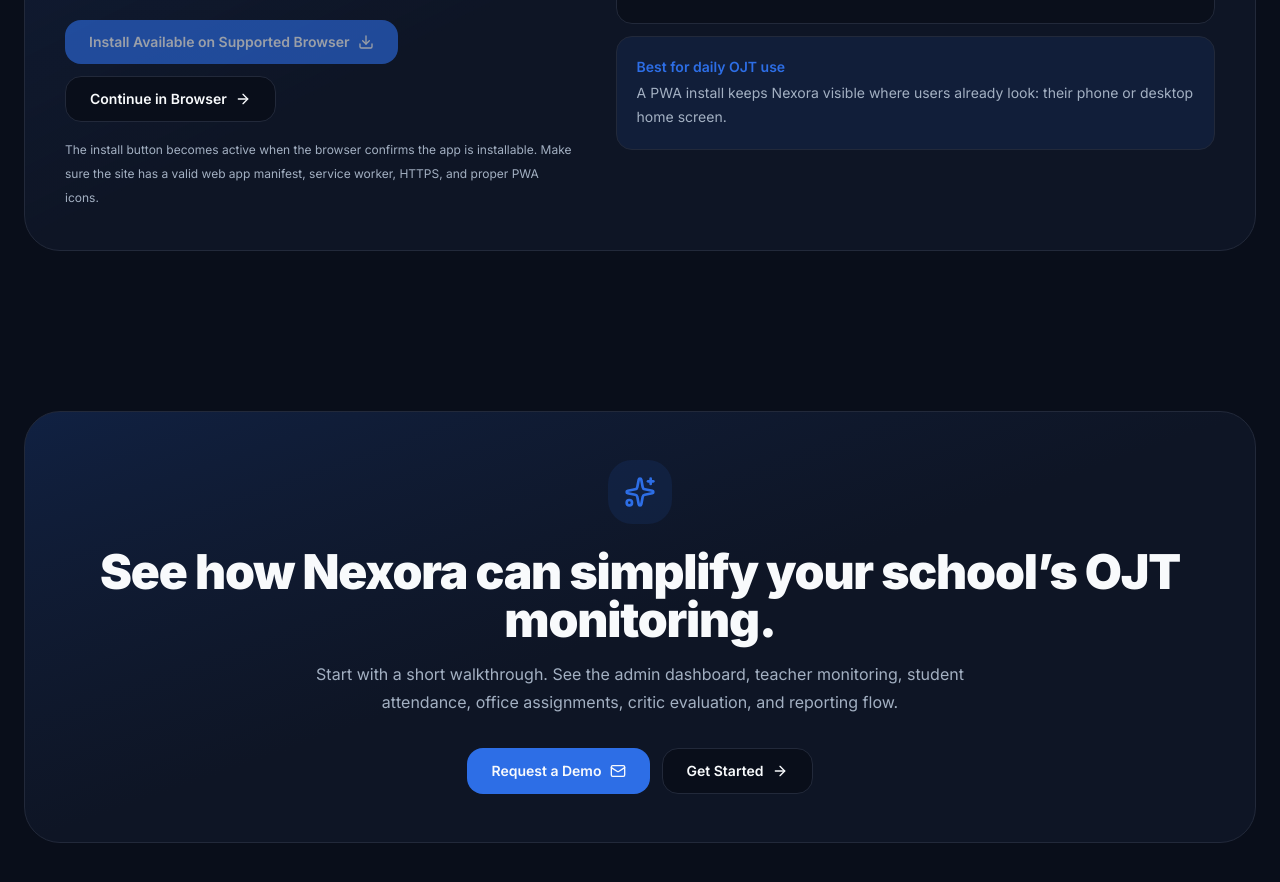
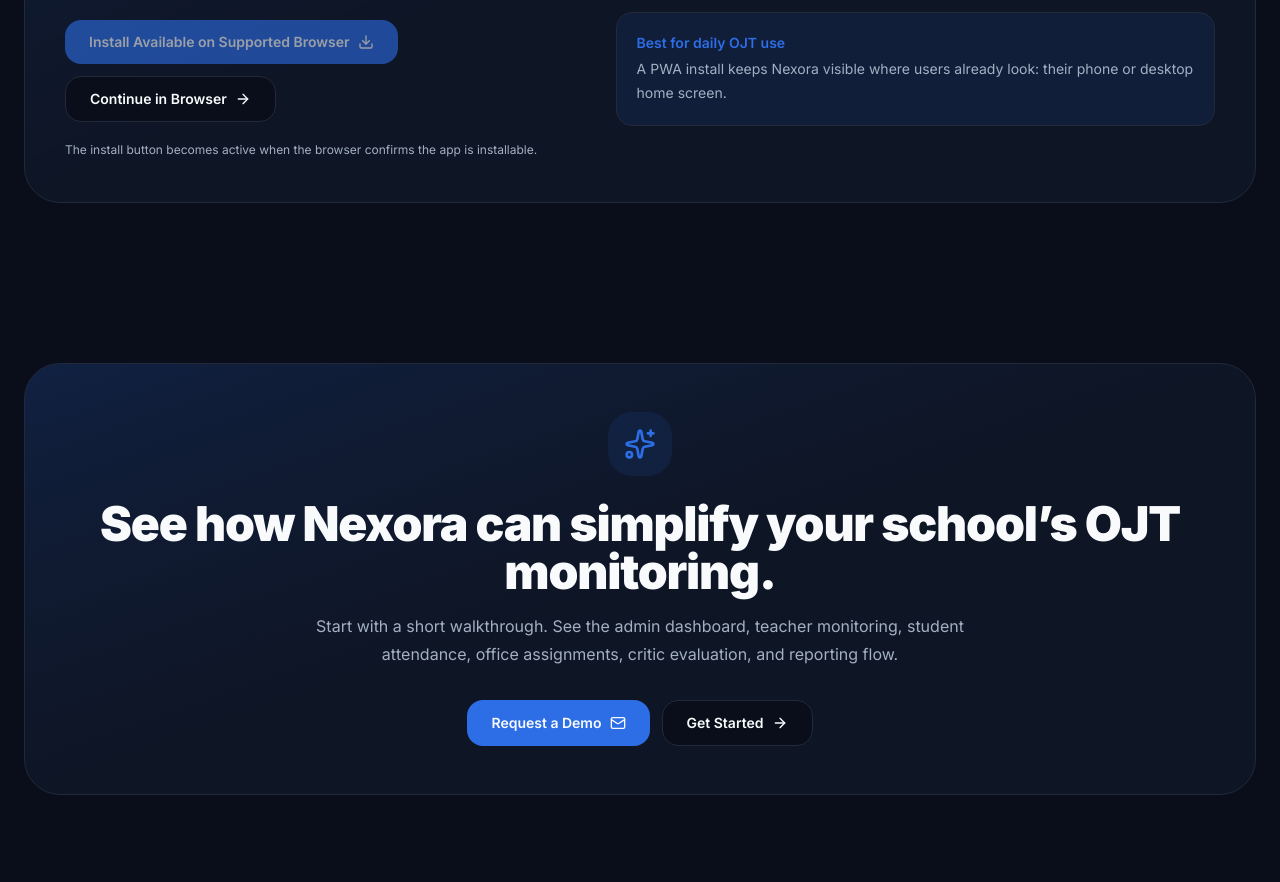
Before and after one commit to buildwithjaym/nexora-ojt-tracker-system, a Next.js app: page / in a window 1280 px wide. Shown: the part 5180-6062 px from the top of the page. Built offline with nearby package versions, Linux system fonts and the light colour scheme.

Commit message:
added download pwa button and section

```diff
--- a/app/page.tsx
+++ b/app/page.tsx
@@ -893,8 +893,7 @@ Thank you.`);
               {!isInstallable && !isAppInstalled ? (
                 <p className="mt-4 text-xs leading-6 text-muted-foreground">
                   The install button becomes active when the browser confirms
-                  the app is installable. Make sure the site has a valid web app
-                  manifest, service worker, HTTPS, and proper PWA icons.
+                  the app is installable.
                 </p>
               ) : null}
 
```
